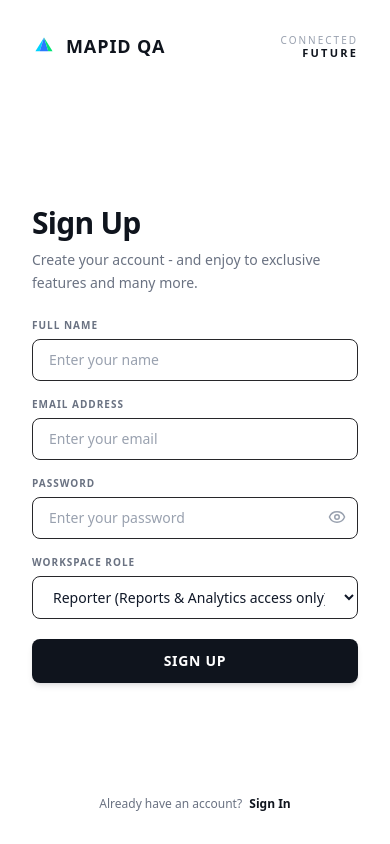
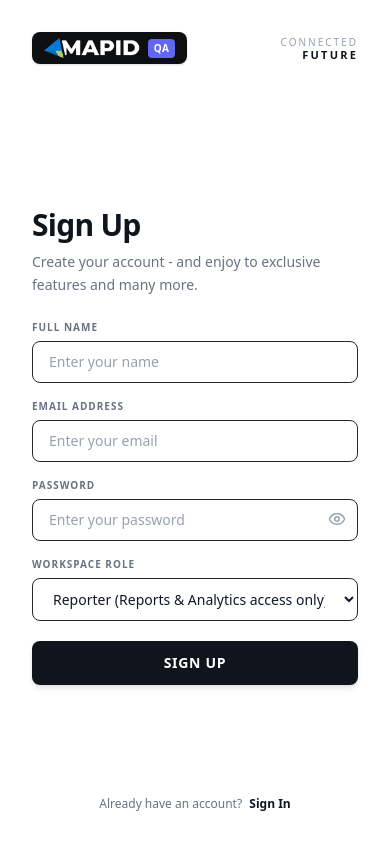
Before and after one commit to rayhanrhm04/testqa-platform, a Next.js app: page /register in a window 390 px wide. Built offline with nearby package versions, Linux system fonts and the light colour scheme; no server answers; the database is empty.

Commit message:
feat: replace MAPID logo with image, update version to 1.0.0, and remove About Us link

```diff
--- a/src/app/login/page.tsx
+++ b/src/app/login/page.tsx
@@ -68,13 +68,8 @@ export default function LoginPage() {
         <div className="absolute inset-0 bg-black/10 z-0 pointer-events-none" />
 
         {/* Brand Logo */}
-        <div className="relative z-10 flex items-center gap-2.5">
-          <svg className="w-7 h-7" viewBox="0 0 28 28" fill="none" xmlns="http://www.w3.org/2000/svg">
-            <path d="M4 20L14 4L9 20H4Z" fill="#00D2FF" />
-            <path d="M9 20L14 4L19 20H9Z" fill="#2979FF" />
-            <path d="M14 4L24 20H19L14 4Z" fill="#00E575" />
-          </svg>
-          <span className="text-xl font-extrabold tracking-wider text-white">MAPID</span>
+        <div className="relative z-10">
+          <img src="/logo.png" alt="MAPID" className="h-8 w-auto object-contain" />
         </div>
 
         {/* Main Product Info */}
@@ -91,22 +86,8 @@ export default function LoginPage() {
         </div>
 
         {/* Footer Version Info */}
-        <div className="relative z-10 flex items-center gap-2 text-xs text-gray-400 font-medium">
-          <span>Version 2.53.18</span>
-          <span className="text-gray-600">•</span>
-          <a
-            href="https://www.mapid.io"
-            target="_blank"
-            rel="noopener noreferrer"
-            className="hover:text-white hover:underline transition-colors flex items-center gap-0.5"
-          >
-            About Us
-            <svg className="w-2.5 h-2.5" viewBox="0 0 24 24" fill="none" stroke="currentColor" strokeWidth="2.5">
-              <path d="M18 13v6a2 2 0 0 1-2 2H5a2 2 0 0 1-2-2V8a2 2 0 0 1 2-2h6" />
-              <polyline points="15 3 21 3 21 9" />
-              <line x1="10" y1="14" x2="21" y2="3" />
-            </svg>
-          </a>
+        <div className="relative z-10 text-xs text-gray-400 font-medium">
+          <span>Version 1.0.0</span>
         </div>
       </div>
 
@@ -115,14 +96,10 @@ export default function LoginPage() {
 
         {/* Header: Mobile Logo and Connected Future */}
         <div className="flex items-center justify-between w-full mb-8 sm:mb-0">
-          {/* Mobile Logo & Brand (Only visible on mobile screens) */}
-          <div className="flex md:hidden items-center gap-2.5">
-            <svg className="w-6 h-6" viewBox="0 0 28 28" fill="none" xmlns="http://www.w3.org/2000/svg">
-              <path d="M4 20L14 4L9 20H4Z" fill="#00D2FF" />
-              <path d="M9 20L14 4L19 20H9Z" fill="#2979FF" />
-              <path d="M14 4L24 20H19L14 4Z" fill="#00E575" />
-            </svg>
-            <span className="text-lg font-black tracking-wider text-[#0f141d]">MAPID QA</span>
+          {/* Mobile Logo & Brand (Only visible on mobile screens) - wrapped in dark badge to make white text logo visible */}
+          <div className="flex md:hidden items-center bg-[#0e0f11] px-3 py-1.5 rounded-lg shadow-sm">
+            <img src="/logo.png" alt="MAPID" className="h-5 w-auto object-contain" />
+            <span className="text-[10px] font-bold text-white uppercase tracking-wider ml-2 bg-primary px-1.5 py-0.5 rounded-sm">QA</span>
           </div>
 
           {/* Connected Future text */}
--- a/src/app/register/page.tsx
+++ b/src/app/register/page.tsx
@@ -65,13 +65,8 @@ export default function RegisterPage() {
         <div className="absolute inset-0 bg-black/10 z-0 pointer-events-none" />
 
         {/* Brand Logo */}
-        <div className="relative z-10 flex items-center gap-2.5">
-          <svg className="w-7 h-7" viewBox="0 0 28 28" fill="none" xmlns="http://www.w3.org/2000/svg">
-            <path d="M4 20L14 4L9 20H4Z" fill="#00D2FF" />
-            <path d="M9 20L14 4L19 20H9Z" fill="#2979FF" />
-            <path d="M14 4L24 20H19L14 4Z" fill="#00E575" />
-          </svg>
-          <span className="text-xl font-extrabold tracking-wider text-white">MAPID</span>
+        <div className="relative z-10">
+          <img src="/logo.png" alt="MAPID" className="h-8 w-auto object-contain" />
         </div>
 
         {/* Main Product Info */}
@@ -88,22 +83,8 @@ export default function RegisterPage() {
         </div>
 
         {/* Footer Version Info */}
-        <div className="relative z-10 flex items-center gap-2 text-xs text-gray-400 font-medium">
-          <span>Version 2.53.18</span>
-          <span className="text-gray-600">•</span>
-          <a
-            href="https://www.mapid.io"
-            target="_blank"
-            rel="noopener noreferrer"
-            className="hover:text-white hover:underline transition-colors flex items-center gap-0.5"
-          >
-            About Us
-            <svg className="w-2.5 h-2.5" viewBox="0 0 24 24" fill="none" stroke="currentColor" strokeWidth="2.5">
-              <path d="M18 13v6a2 2 0 0 1-2 2H5a2 2 0 0 1-2-2V8a2 2 0 0 1 2-2h6" />
-              <polyline points="15 3 21 3 21 9" />
-              <line x1="10" y1="14" x2="21" y2="3" />
-            </svg>
-          </a>
+        <div className="relative z-10 text-xs text-gray-400 font-medium">
+          <span>Version 1.0.0</span>
         </div>
       </div>
 
@@ -112,14 +93,10 @@ export default function RegisterPage() {
 
         {/* Header: Mobile Logo and Connected Future */}
         <div className="flex items-center justify-between w-full mb-8 sm:mb-0">
-          {/* Mobile Logo & Brand (Only visible on mobile screens) */}
-          <div className="flex md:hidden items-center gap-2.5">
-            <svg className="w-6 h-6" viewBox="0 0 28 28" fill="none" xmlns="http://www.w3.org/2000/svg">
-              <path d="M4 20L14 4L9 20H4Z" fill="#00D2FF" />
-              <path d="M9 20L14 4L19 20H9Z" fill="#2979FF" />
-              <path d="M14 4L24 20H19L14 4Z" fill="#00E575" />
-            </svg>
-            <span className="text-lg font-black tracking-wider text-[#0f141d]">MAPID QA</span>
+          {/* Mobile Logo & Brand (Only visible on mobile screens) - wrapped in dark badge to make white text logo visible */}
+          <div className="flex md:hidden items-center bg-[#0e0f11] px-3 py-1.5 rounded-lg shadow-sm">
+            <img src="/logo.png" alt="MAPID" className="h-5 w-auto object-contain" />
+            <span className="text-[10px] font-bold text-white uppercase tracking-wider ml-2 bg-primary px-1.5 py-0.5 rounded-sm">QA</span>
           </div>
 
           {/* Connected Future text */}
```
Also changed, not shown: public/logo.png (added).
